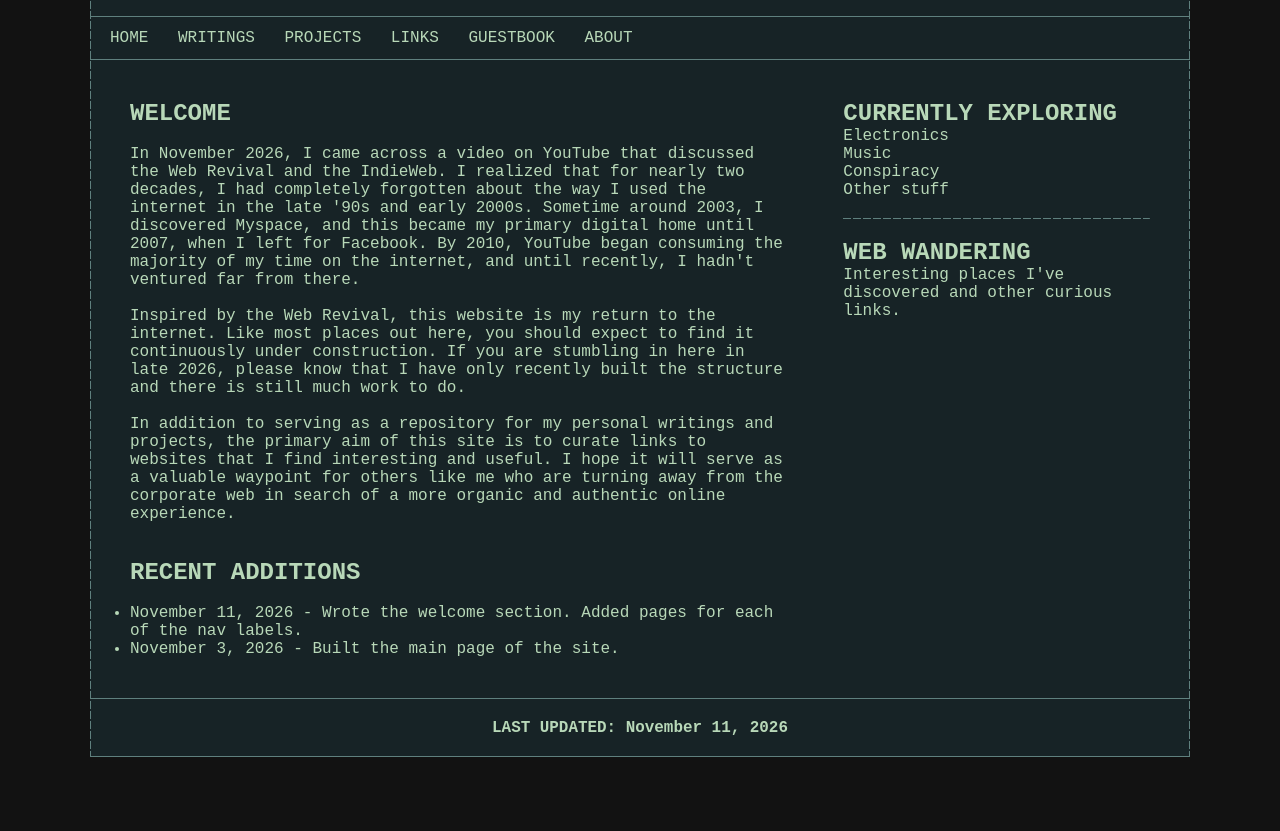
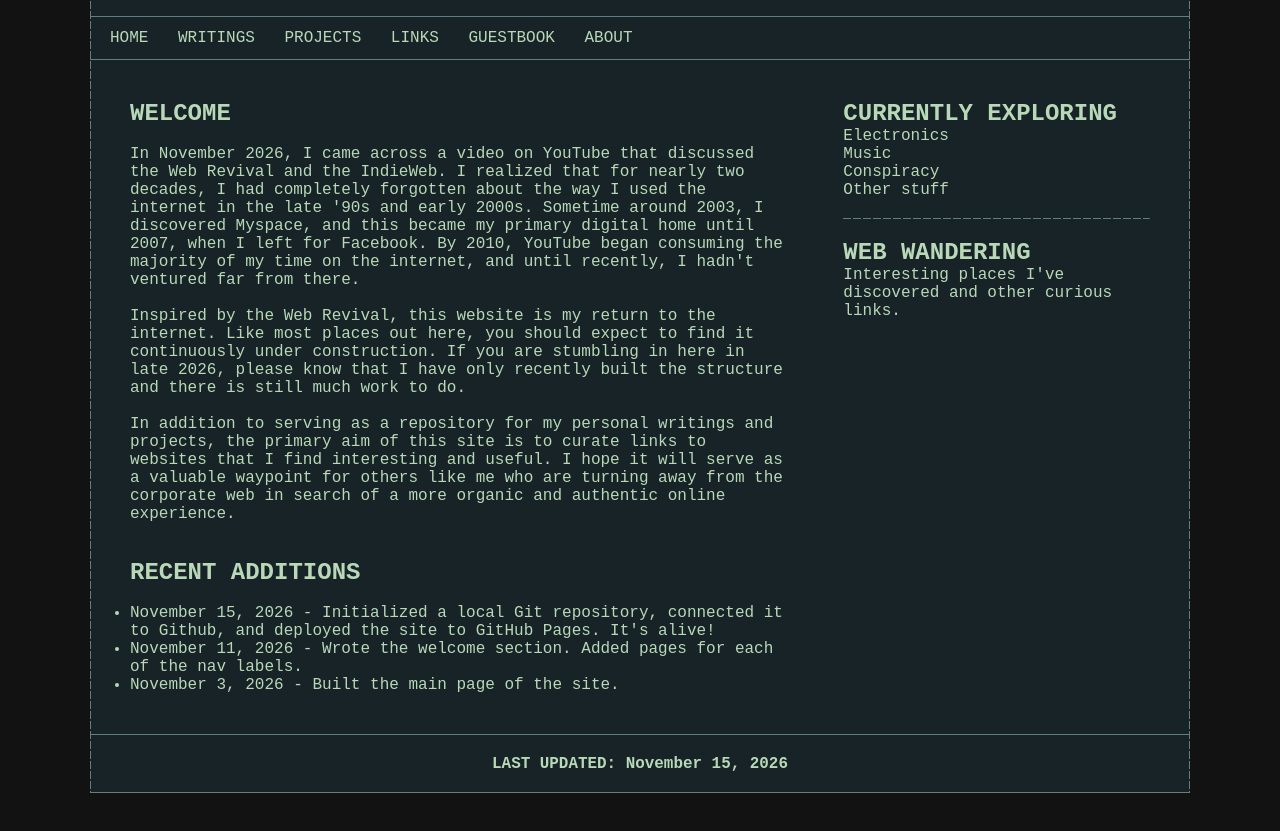
Before and after one commit to eherod/meanwhile-elsewhere, a plain HTML site: page index.html in a window 1280 px wide. Shown: the part 143-974 px from the top of the page. Drawn offline with Linux system fonts and the light colour scheme.

Commit message:
updated the changes section

```diff
--- a/index.html
+++ b/index.html
@@ -49,6 +49,7 @@
                 <h2>RECENT ADDITIONS</h2>
                 <br>
                 <ul>
+                    <li>November 15, 2026 - Initialized a local Git repository, connected it to Github, and deployed the site to GitHub Pages. It's alive!</li>
                     <li>November 11, 2026 - Wrote the welcome section. Added pages for each of the nav labels.</li>
                     <li>November 3, 2026 - Built the main page of the site.</li>
                 </ul>
@@ -78,7 +79,7 @@
     </div>
 
     <footer>
-        <h3>LAST UPDATED: November 11, 2026</h3>
+        <h3>LAST UPDATED: November 15, 2026</h3>
 
     </footer>
 </body>
```
Also changed, not shown: about.html (+1 -1 lines), guestbook.html (+1 -1 lines), links.html (+1 -1 lines), projects.html (+1 -1 lines), writings.html (+1 -1 lines).
